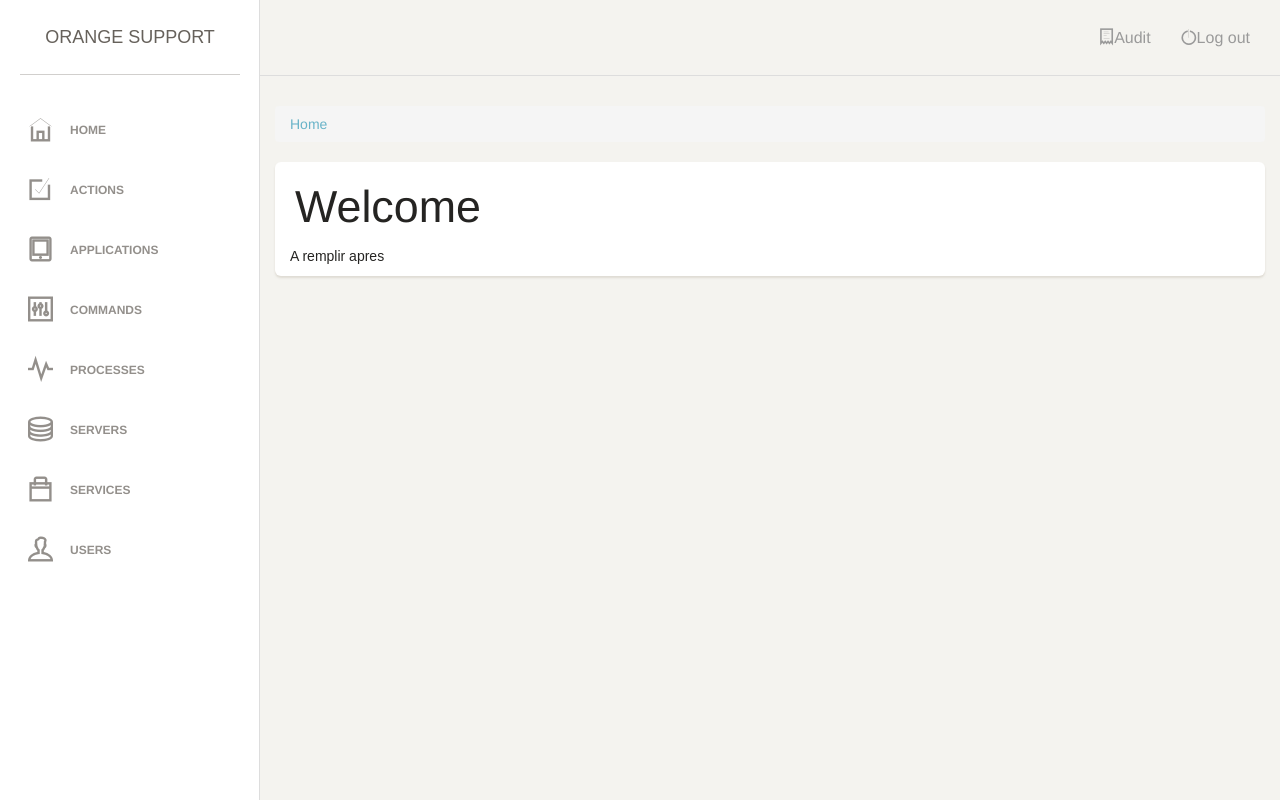
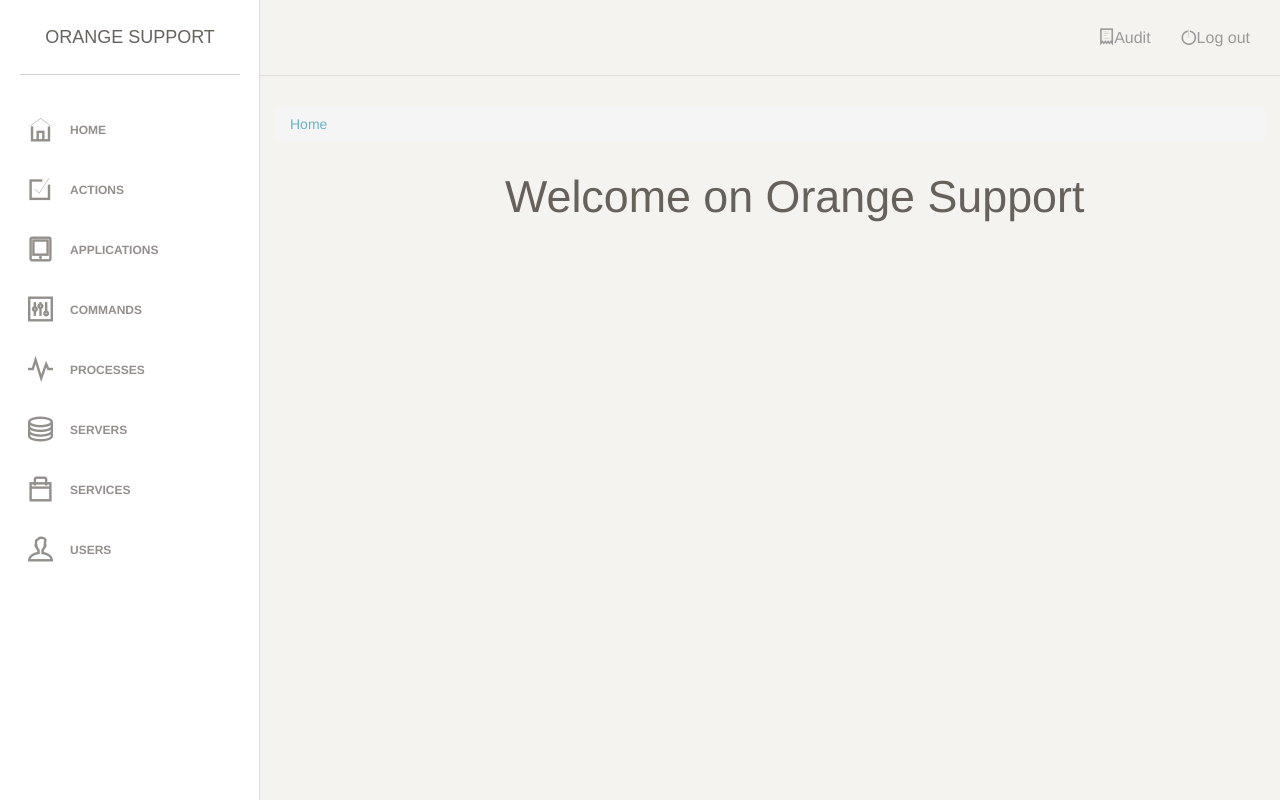
Before and after one commit to TiDev00/PFE, an Angular app in the folder AppliWeb/: page /home in a window 1280 px wide. Built offline with nearby package versions, Linux system fonts and the light colour scheme; sample sign-in values are in the browser's storage; a web font is replaced by a local one.

Commit message:
update backOffice

```diff
--- a/AppliWeb/src/app/User/user.service.ts
+++ b/AppliWeb/src/app/User/user.service.ts
@@ -11,7 +11,6 @@ const headers = new HttpHeaders().set('Accept', 'application/json');
 export class UserService {
   userList: User[] = [];
   api = `${host}/users`;
-  result;
 
   constructor(private http: HttpClient) {
   }
@@ -43,7 +42,6 @@ export class UserService {
   save(entity: User): Observable<User> {
     let params = new HttpParams();
     let url = '';
-
     if (entity.matricule) {
       url = `${this.api}/${entity.matricule}`;
       params = new HttpParams().set('matricule', entity.matricule);
@@ -64,5 +62,4 @@ export class UserService {
     }
     return null;
   }
-
 }
--- a/AppliWeb/src/app/home/home.component.css
+++ b/AppliWeb/src/app/home/home.component.css
@@ -0,0 +1,3 @@
+.title{
+    margin-left: 230px;
+}
--- a/AppliWeb/src/app/home/home.component.html
+++ b/AppliWeb/src/app/home/home.component.html
@@ -2,14 +2,10 @@
   <li class="breadcrumb-item"><a routerLink="/">Home</a></li>
 </ol>
 
-<div class="card">
   <div class="header">
-    <h1 class="title">Welcome</h1>
+    <h1 class="title">Welcome on Orange Support</h1>
   </div>
+
   <div class="content">
 
-    A remplir apres
-
   </div>
-
-</div>
--- a/AppliWeb/src/app/navbar/navbar.component.html
+++ b/AppliWeb/src/app/navbar/navbar.component.html
@@ -2,7 +2,7 @@
   <div class="container-fluid">
 
     <div class="collapse navbar-collapse">
-      <ul class="nav navbar-nav navbar-right" *ngIf="isLoggedIn$ | async">
+      <ul class="nav navbar-nav navbar-right" *ngIf="isLoggedIn$ | async" @fade>
 
         <li class="dropdown" >
           <a routerLink="logs" class="dropdown-toggle" data-toggle="dropdown">
--- a/AppliWeb/src/app/navbar/navbar.component.ts
+++ b/AppliWeb/src/app/navbar/navbar.component.ts
@@ -1,10 +1,19 @@
 import {Component, OnInit} from '@angular/core';
 import { LoginService } from '../login/login.service';
 import { Observable } from 'rxjs';
+import { trigger, transition, style, animate } from '@angular/animations';
 
 @Component({
   selector: 'navbar-cmp',
-  templateUrl: 'navbar.component.html'
+  templateUrl: 'navbar.component.html',
+  animations:[
+    trigger('fade',[
+      transition('void=>*', [
+        style({opacity:0}),
+        animate(2000)
+      ])
+    ])
+  ]
 })
 export class NavbarComponent implements OnInit{
 
--- a/AppliWeb/src/app/sidebar/sidebar.component.html
+++ b/AppliWeb/src/app/sidebar/sidebar.component.html
@@ -5,7 +5,7 @@
     </div>
   </div>
 
-  <ul class="nav" *ngIf="isLoggedIn$ | async">
+  <ul class="nav" *ngIf="isLoggedIn$ | async" @fade>
 
     <li>
       <a routerLink="home">
--- a/AppliWeb/src/app/sidebar/sidebar.component.ts
+++ b/AppliWeb/src/app/sidebar/sidebar.component.ts
@@ -1,11 +1,20 @@
 import {Component, OnInit} from '@angular/core';
 import { Observable } from 'rxjs';
 import { LoginService } from '../login/login.service';
+import { trigger, transition, style, animate } from '@angular/animations';
 
 
 @Component({
   selector: 'sidebar-cmp',
   templateUrl: 'sidebar.component.html',
+  animations:[
+    trigger('fade',[
+      transition('void=>*', [
+        style({opacity:0}),
+        animate(2000)
+      ])
+    ])
+  ]
 })
 
 export class SidebarComponent implements OnInit{
--- a/AppliWeb/src/index.html
+++ b/AppliWeb/src/index.html
@@ -2,7 +2,7 @@
 <html>
 <head>
   <meta charset="utf-8">
-  <title>Hot Admin Support</title>
+  <title>Orange Support</title>
   <base href="/">
 
   <!-- Theme -->
```
